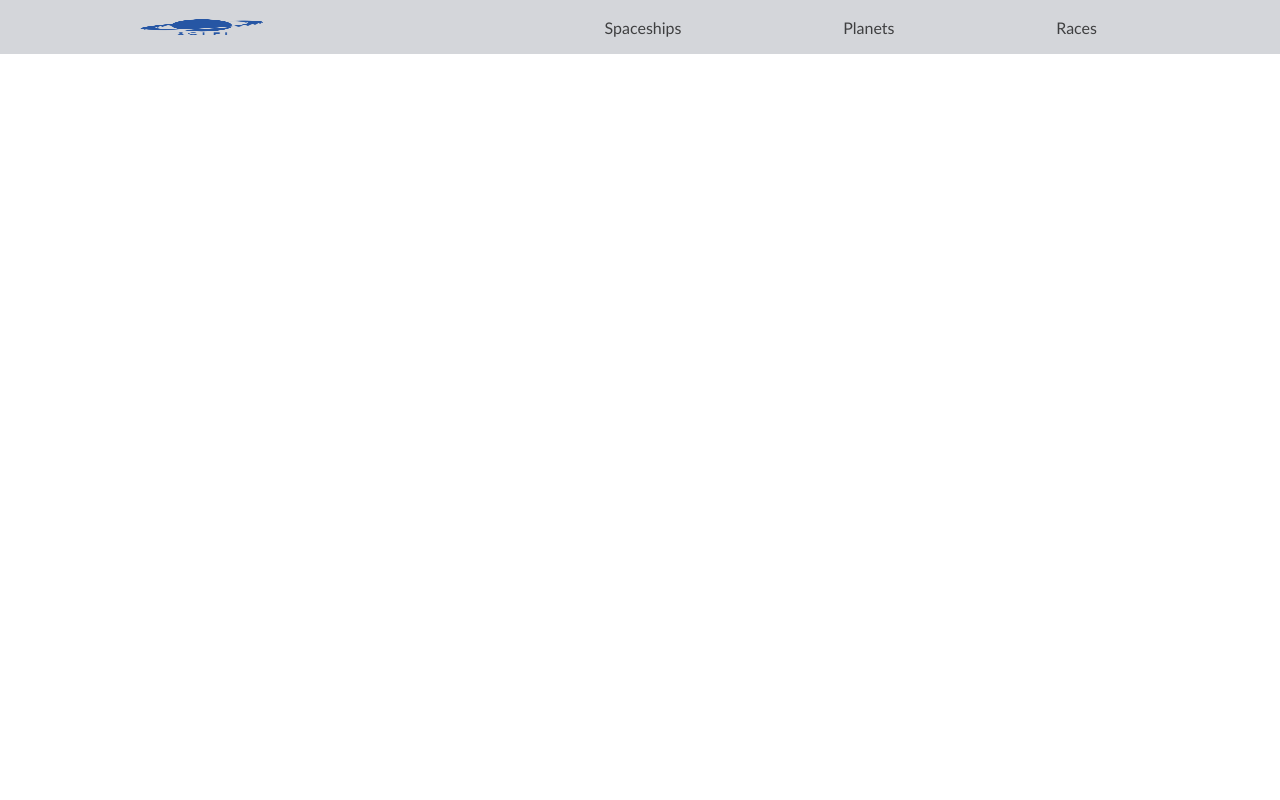
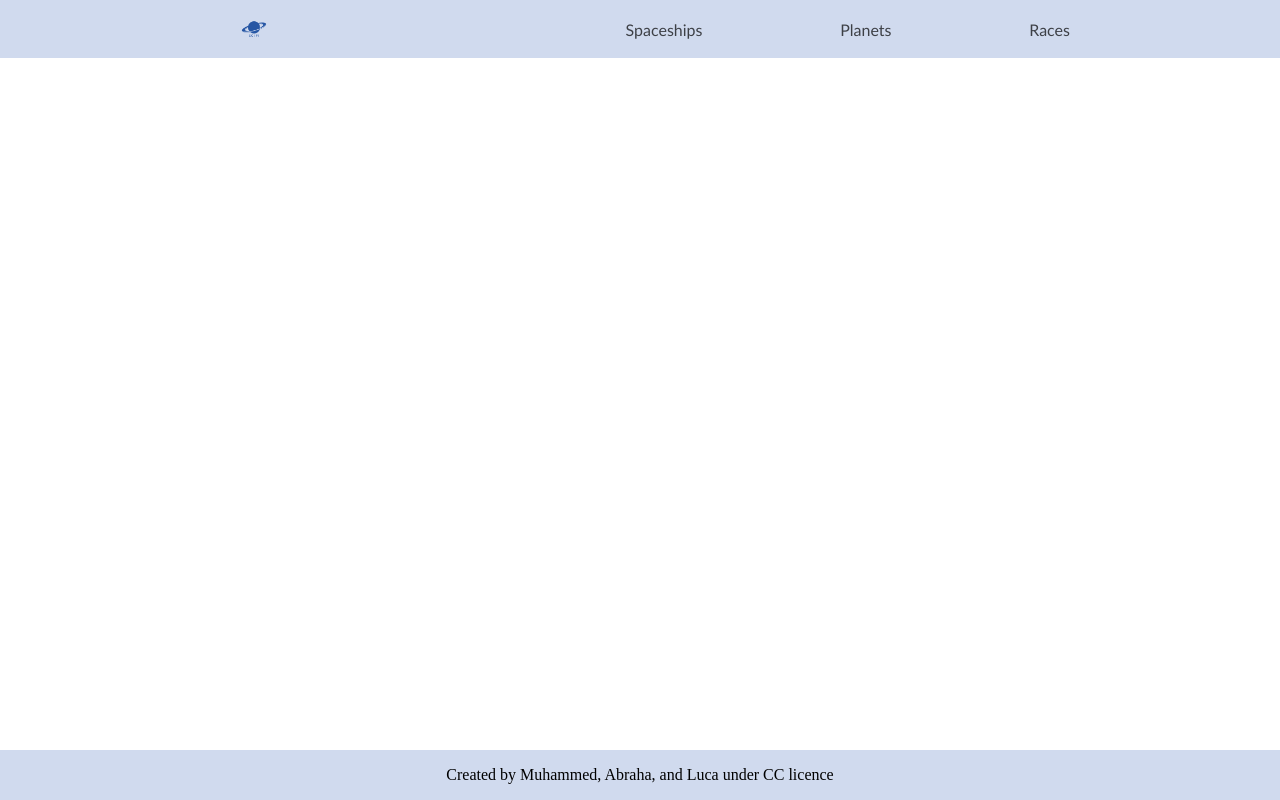
Before and after one commit to for-ashraf/Capstone-Project-2---API-based-webapp, a website built with webpack: page src/index.html in a window 1280 px wide. Built offline with nearby package versions, Linux system fonts and the light colour scheme.

Commit message:
Add and style footer

```diff
--- a/src/index.html
+++ b/src/index.html
@@ -15,5 +15,8 @@
         <li><a href="#">Races</a></li>
       </ul>
     </nav>
+    <footer>
+      <p>Created by Muhammed, Abraha, and Luca under CC licence</p>
+    </footer>
   </body>
 </html>
--- a/src/style.css
+++ b/src/style.css
@@ -7,10 +7,10 @@ body {
   display: flex;
   justify-content: space-between;
   align-items: center;
-  padding: 2px 50px;
+  padding: 4px 100px;
   min-width: auto;
   height: 50px;
-  background-color:#cbced3d3;
+  background-color: #D0DAEE;
 }
 
 .logo {
@@ -23,7 +23,8 @@ body {
 
 img {
   max-width: 100%;
-  max-height: 100%
+  max-height: 100%;
+  object-fit: contain;
 }
 
 ul {
@@ -41,7 +42,7 @@ a {
   color: black;
   font-size: 16px;
   font-family: "Trebuchet MS", Arial, Helvetica, sans-serif;
-  padding: 5px 15px;
+  padding: 2px;
   opacity: 0.7;
 }
 
@@ -50,3 +51,14 @@ li {
   flex-direction: row;
   align-items: center;
 }
+
+footer {
+  position:fixed;
+  text-align: center;
+  align-content: center;
+  width: 100%;
+  bottom:0;
+  left:0;
+  height: 50px;
+  background-color: #D0DAEE;
+}
```
Also changed, not shown: dist/index.html, dist/main.bundle.js.
